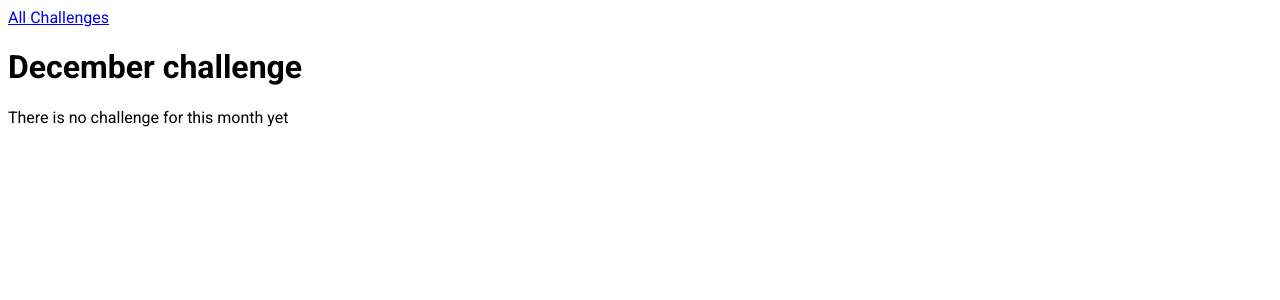
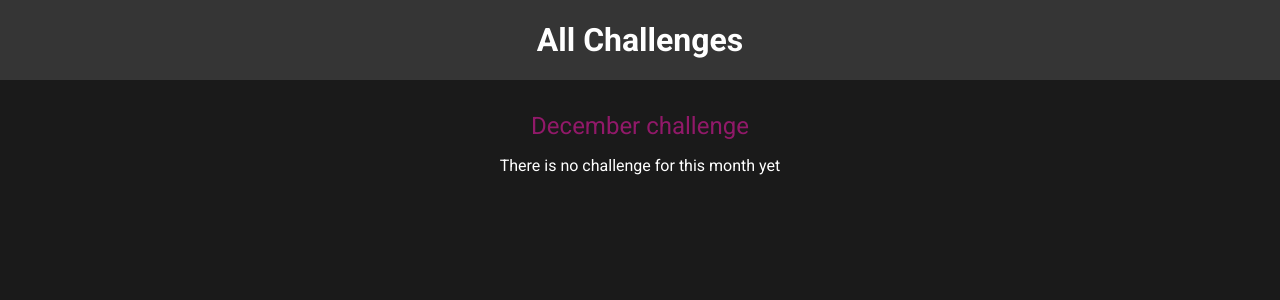
Before and after one commit to Hyoukka/Django-Practical-Guide, a Django app: page /challenges/december in a window 1280 px wide. Shown: the top 300 px of the page. Run offline with Django 4.2, Linux system fonts and the light colour scheme.

Commit message:
Implemented design

```diff
--- a/Monthly_Challenges/challenges/templates/challenges/challenge.html
+++ b/Monthly_Challenges/challenges/templates/challenges/challenge.html
@@ -11,6 +11,6 @@
   {% if challenge is not None %}
     <h2>{{challenge}}</h2>
   {% else %}
-    <p>There is no challenge for this month yet</p>
+    <p class="fallback">There is no challenge for this month yet</p>
   {% endif %}
 {% endblock %}
--- a/Monthly_Challenges/static/challenges/styles.css
+++ b/Monthly_Challenges/static/challenges/styles.css
@@ -1,9 +1,93 @@
 @import url("https://fonts.googleapis.com/css2?family=Roboto:wght@400;700&display=swap");
 
 body {
+  margin: 0;
+  background-color: #1a1a1a;
   font-family: "Roboto", "sans-serif";
 }
 
 ul {
   list-style: none;
+  margin: 2rem auto;
+  width: 20rem;
+  box-shadow: 0 2px 8px rgba(0, 0, 0, 0.26);
+  padding: 1rem;
+  border-radius: 12px;
+  display: flex;
+  flex-direction: column;
+  flex-wrap: wrap;
+  height: 30rem;
+  background-color: #eeeeee;
 }
+
+li {
+  margin: 1rem 0;
+  text-align: center;
+  font-size: 1.5rem;
+  border-bottom: 1px solid lightgray;
+  padding-bottom: 1rem;
+}
+
+li:last-of-type,
+li:nth-of-type(6) {
+  border-bottom: none;
+}
+
+li a {
+  text-decoration: none;
+  color: #383838;
+}
+
+li a:hover,
+li a:active {
+  color: rgb(126, 1, 184);
+}
+
+header {
+  width: 100%;
+  height: 5rem;
+  background-color: #353535;
+}
+
+header nav {
+  width: 100%;
+  height: 100%;
+  display: flex;
+  justify-content: center;
+  align-items: center;
+}
+
+header nav a {
+  color: white;
+  font-size: 2rem;
+  font-weight: bold;
+  text-decoration: none;
+}
+
+header nav a:hover,
+header nav a:active {
+  color: #911969;
+}
+
+h1,
+h2 {
+  text-align: center;
+  color: white;
+}
+
+h1 {
+  font-size: 1.5rem;
+  margin: 2rem 0 1rem 0;
+  font-weight: normal;
+  color: #911969;
+}
+
+h2 {
+  font-weight: bold;
+  font-size: 3rem;
+}
+
+.fallback {
+  text-align: center;
+  color: white;
+}
```
